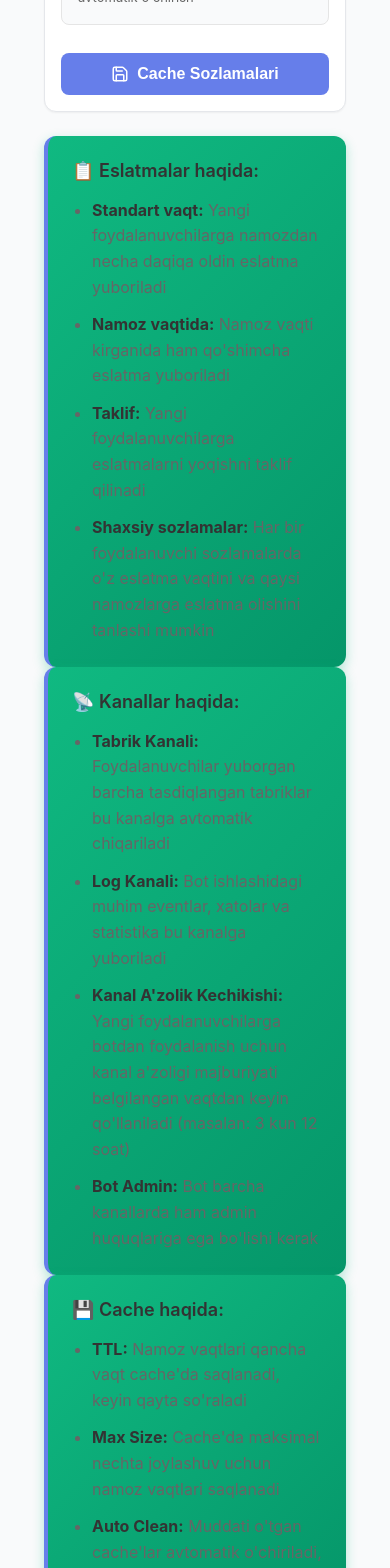
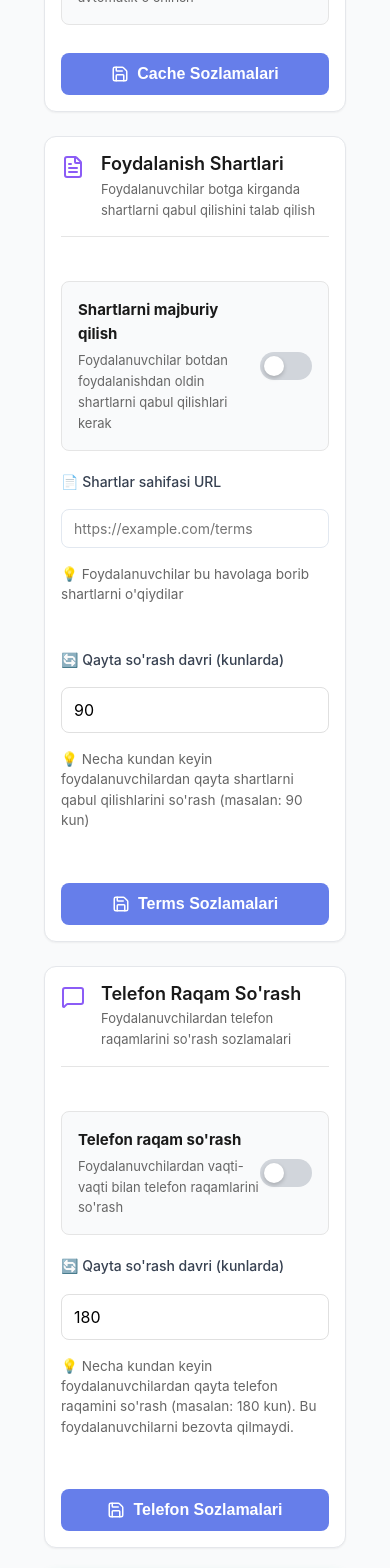
Before and after one commit to Saidqodirxon/TaqvimBot, a React (Vite) app in the folder admin-panel/: page /settings in a window 390 px wide. Shown: the part 3960-5528 px from the top of the page. Built offline with nearby package versions, Linux system fonts and the light colour scheme; no server answers; sample sign-in values are in the browser's storage.

Commit message:
refactor: Add terms and phone request settings with state management and UI components

```diff
--- a/admin-panel/src/api.js
+++ b/admin-panel/src/api.js
@@ -76,6 +76,10 @@ export const settings = {
   setRamadanDate: (date) => api.post("/settings/ramadan-date", { date }),
   setBotToken: (token) => api.post("/settings/bot-token", { token }),
   setPrayers: (prayers) => api.post("/settings/prayers", { prayers }),
+  setTermsSettings: (termsSettings) =>
+    api.post("/settings/terms", termsSettings),
+  setPhoneSettings: (phoneSettings) =>
+    api.post("/settings/phone", phoneSettings),
 };
 
 // Greetings
--- a/admin-panel/src/pages/Prayers.jsx
+++ b/admin-panel/src/pages/Prayers.jsx
@@ -119,11 +119,23 @@ function Prayers() {
 
   const handleEdit = (prayer) => {
     setEditingId(prayer._id);
+
+    // Normalize old data format to new format
+    const normalizedTitle =
+      typeof prayer.title === "object"
+        ? { ...prayer.title }
+        : { uz: prayer.title || "", cr: "", ru: "" };
+
+    const normalizedContent =
+      typeof prayer.content === "object"
+        ? { ...prayer.content }
+        : { uz: prayer.content || "", cr: "", ru: "" };
+
     setEditForm({
-      title: { ...prayer.title },
-      content: { ...prayer.content },
-      order: prayer.order,
-      isActive: prayer.isActive,
+      title: normalizedTitle,
+      content: normalizedContent,
+      order: prayer.order || 0,
+      isActive: prayer.isActive !== undefined ? prayer.isActive : true,
     });
 
     // Scroll to form
@@ -351,9 +363,9 @@ function Prayers() {
                       ) : (
                         <EyeOff size={18} className="icon-muted" />
                       )}
-                      {prayer.title.uz}
+                      {prayer.title?.uz || prayer.title || "No'malum dua"}
                     </h4>
-                    <span className="order-badge">#{prayer.order}</span>
+                    <span className="order-badge">#{prayer.order || 0}</span>
                   </div>
                   <div className="prayer-actions">
                     <button
@@ -374,18 +386,29 @@ function Prayers() {
                 </div>
 
                 <div className="prayer-content">
+                  {prayer.content?.uz && (
                     <div className="prayer-lang">
                       <strong>🇺🇿 Lotin:</strong>
                       <p>{prayer.content.uz.substring(0, 100)}...</p>
                     </div>
+                  )}
+                  {prayer.content?.cr && (
                     <div className="prayer-lang">
                       <strong>🇺🇿 Кирилл:</strong>
                       <p>{prayer.content.cr.substring(0, 100)}...</p>
                     </div>
+                  )}
+                  {prayer.content?.ru && (
                     <div className="prayer-lang">
                       <strong>🇷🇺 Русский:</strong>
                       <p>{prayer.content.ru.substring(0, 100)}...</p>
                     </div>
+                  )}
+                  {typeof prayer.content === "string" && (
+                    <div className="prayer-lang">
+                      <p>{prayer.content.substring(0, 200)}...</p>
+                    </div>
+                  )}
                 </div>
               </div>
             ))}
--- a/admin-panel/src/pages/Settings.jsx
+++ b/admin-panel/src/pages/Settings.jsx
@@ -16,6 +16,15 @@ function Settings() {
   const [logChannelId, setLogChannelId] = useState("");
   const [channelJoinDelayDays, setChannelJoinDelayDays] = useState(0);
   const [channelJoinDelayHours, setChannelJoinDelayHours] = useState(0);
+
+  // Terms settings state
+  const [termsEnabled, setTermsEnabled] = useState(false);
+  const [termsUrl, setTermsUrl] = useState("");
+  const [termsRecheckDays, setTermsRecheckDays] = useState(90);
+
+  // Phone request settings state
+  const [phoneRequestEnabled, setPhoneRequestEnabled] = useState(false);
+  const [phoneRecheckDays, setPhoneRecheckDays] = useState(180);
 
   // Cache settings state
   const [cacheTtl, setCacheTtl] = useState(86400); // 24 hours default
@@ -72,6 +81,39 @@ function Settings() {
         setCacheTtl(cacheSettings.value.ttl ?? 86400);
         setCacheMaxSize(cacheSettings.value.maxSize ?? 1000);
         setCacheAutoClean(cacheSettings.value.autoClean ?? true);
+      }
+
+      // Terms settings
+      const termsEnabledSetting = data?.find((s) => s.key === "terms_enabled");
+      if (termsEnabledSetting) {
+        setTermsEnabled(termsEnabledSetting.value ?? false);
+      }
+
+      const termsUrlSetting = data?.find((s) => s.key === "terms_url");
+      if (termsUrlSetting) {
+        setTermsUrl(termsUrlSetting.value ?? "");
+      }
+
+      const termsRecheckSetting = data?.find(
+        (s) => s.key === "terms_recheck_days"
+      );
+      if (termsRecheckSetting) {
+        setTermsRecheckDays(termsRecheckSetting.value ?? 90);
+      }
+
+      // Phone request settings
+      const phoneEnabledSetting = data?.find(
+        (s) => s.key === "phone_request_enabled"
+      );
+      if (phoneEnabledSetting) {
+        setPhoneRequestEnabled(phoneEnabledSetting.value ?? false);
+      }
+
+      const phoneRecheckSetting = data?.find(
+        (s) => s.key === "phone_recheck_days"
+      );
+      if (phoneRecheckSetting) {
+        setPhoneRecheckDays(phoneRecheckSetting.value ?? 180);
       }
     }
   }, [data]);
@@ -137,6 +179,37 @@ function Settings() {
     onSuccess: () => {
       queryClient.invalidateQueries(["settings"]);
       alert("Cache sozlamalari saqlandi!");
+    },
+    onError: () => {
+      alert("Xatolik yuz berdi!");
+    },
+  });
+
+  const termsMutation = useMutation({
+    mutationFn: () =>
+      settings.setTermsSettings({
+        enabled: termsEnabled,
+        url: termsUrl,
+        recheckDays: parseInt(termsRecheckDays),
+      }),
+    onSuccess: () => {
+      queryClient.invalidateQueries(["settings"]);
+      alert("Terms sozlamalari saqlandi!");
+    },
+    onError: () => {
+      alert("Xatolik yuz berdi!");
+    },
+  });
+
+  const phoneMutation = useMutation({
+    mutationFn: () =>
+      settings.setPhoneSettings({
+        enabled: phoneRequestEnabled,
+        recheckDays: parseInt(phoneRecheckDays),
+      }),
+    onSuccess: () => {
+      queryClient.invalidateQueries(["settings"]);
+      alert("Telefon so'rash sozlamalari saqlandi!");
     },
     onError: () => {
       alert("Xatolik yuz berdi!");
@@ -444,6 +517,137 @@ function Settings() {
         </div>
       </div>
 
+      {/* Terms Settings */}
+      <div className="card">
+        <div className="setting-section">
+          <div className="setting-header">
+            <FileText size={24} />
+            <div>
+              <h3>Foydalanish Shartlari</h3>
+              <p>
+                Foydalanuvchilar botga kirganda shartlarni qabul qilishini talab
+                qilish
+              </p>
+            </div>
+          </div>
+
+          <div className="toggle-group">
+            <label className="toggle-label">
+              <div>
+                <strong>Shartlarni majburiy qilish</strong>
+                <p className="toggle-desc">
+                  Foydalanuvchilar botdan foydalanishdan oldin shartlarni qabul
+                  qilishlari kerak
+                </p>
+              </div>
+              <label className="switch">
+                <input
+                  type="checkbox"
+                  checked={termsEnabled}
+                  onChange={(e) => setTermsEnabled(e.target.checked)}
+                />
+                <span className="slider"></span>
+              </label>
+            </label>
+          </div>
+
+          <div className="form-group">
+            <label>📄 Shartlar sahifasi URL</label>
+            <input
+              type="url"
+              value={termsUrl}
+              onChange={(e) => setTermsUrl(e.target.value)}
+              placeholder="https://example.com/terms"
+            />
+            <small className="help-text">
+              💡 Foydalanuvchilar bu havolaga borib shartlarni o'qiydilar
+            </small>
+          </div>
+
+          <div className="form-group">
+            <label>🔄 Qayta so'rash davri (kunlarda)</label>
+            <input
+              type="number"
+              value={termsRecheckDays}
+              onChange={(e) => setTermsRecheckDays(e.target.value)}
+              min="1"
+              max="365"
+            />
+            <small className="help-text">
+              💡 Necha kundan keyin foydalanuvchilardan qayta shartlarni qabul
+              qilishlarini so'rash (masalan: 90 kun)
+            </small>
+          </div>
+
+          <button
+            className="btn-primary"
+            onClick={() => termsMutation.mutate()}
+            disabled={termsMutation.isLoading}
+          >
+            <Save size={18} />
+            {termsMutation.isLoading ? "Saqlanmoqda..." : "Terms Sozlamalari"}
+          </button>
+        </div>
+      </div>
+
+      {/* Phone Request Settings */}
+      <div className="card">
+        <div className="setting-section">
+          <div className="setting-header">
+            <MessageSquare size={24} />
+            <div>
+              <h3>Telefon Raqam So'rash</h3>
+              <p>Foydalanuvchilardan telefon raqamlarini so'rash sozlamalari</p>
+            </div>
+          </div>
+
+          <div className="toggle-group">
+            <label className="toggle-label">
+              <div>
+                <strong>Telefon raqam so'rash</strong>
+                <p className="toggle-desc">
+                  Foydalanuvchilardan vaqti-vaqti bilan telefon raqamlarini
+                  so'rash
+                </p>
+              </div>
+              <label className="switch">
+                <input
+                  type="checkbox"
+                  checked={phoneRequestEnabled}
+                  onChange={(e) => setPhoneRequestEnabled(e.target.checked)}
+                />
+                <span className="slider"></span>
+              </label>
+            </label>
+          </div>
+
+          <div className="form-group">
+            <label>🔄 Qayta so'rash davri (kunlarda)</label>
+            <input
+              type="number"
+              value={phoneRecheckDays}
+              onChange={(e) => setPhoneRecheckDays(e.target.value)}
+              min="1"
+              max="365"
+            />
+            <small className="help-text">
+              💡 Necha kundan keyin foydalanuvchilardan qayta telefon raqamini
+              so'rash (masalan: 180 kun). Bu foydalanuvchilarni bezovta
+              qilmaydi.
+            </small>
+          </div>
+
+          <button
+            className="btn-primary"
+            onClick={() => phoneMutation.mutate()}
+            disabled={phoneMutation.isLoading}
+          >
+            <Save size={18} />
+            {phoneMutation.isLoading ? "Saqlanmoqda..." : "Telefon Sozlamalari"}
+          </button>
+        </div>
+      </div>
+
       {/* Info Cards */}
       <div className="info-card">
         <h4>📋 Eslatmalar haqida:</h4>
```
Also changed, not shown: 1 other file (tests, documents, lock files or other folders). Lines whose indentation alone changed are shown as unchanged.
